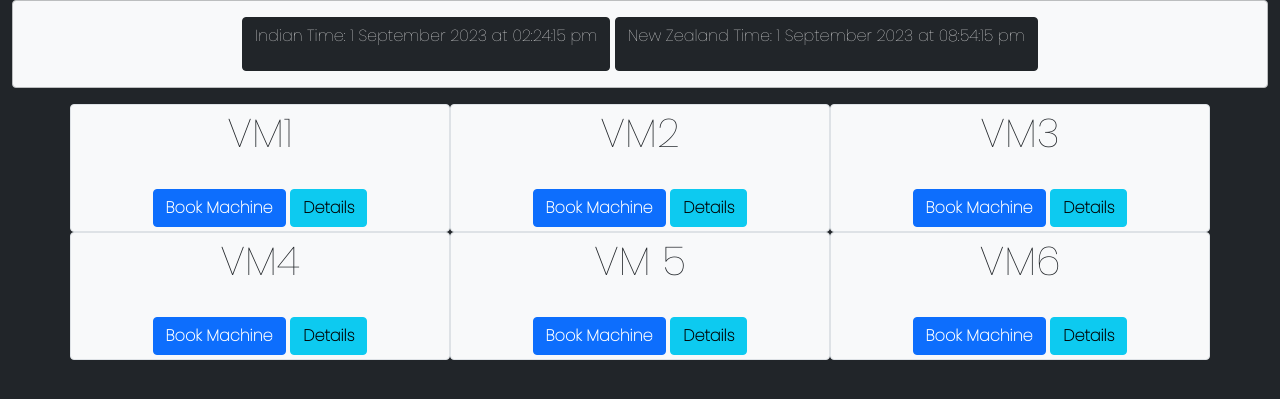
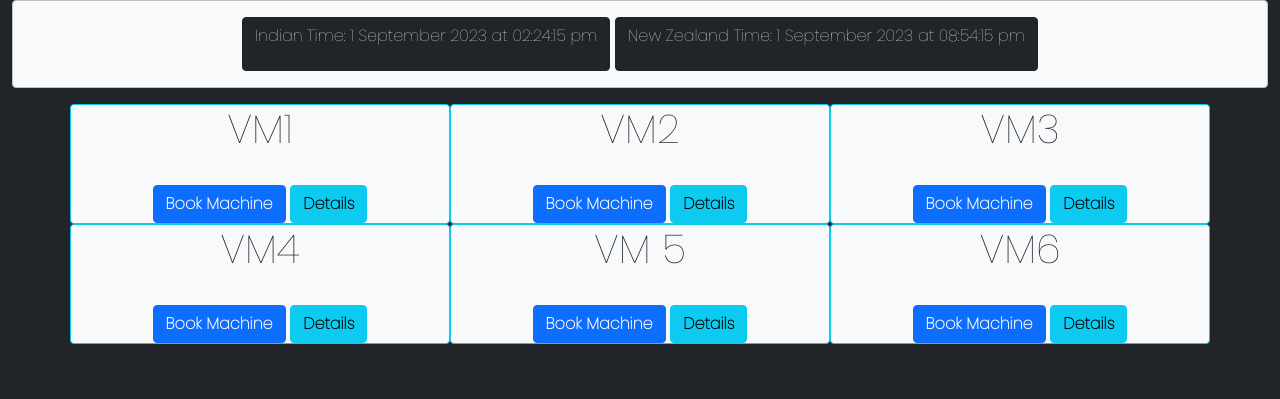
Before and after one commit to kartikeymahajan/machine_management, a Django app: page / in a window 1280 px wide. Shown: the part 58-457 px from the top of the page. Run offline with Django 4.2, Linux system fonts and the light colour scheme; a user stored in the database is signed in; data comes from the database, SQL or seed files in the repository; both versions use the stored data as it was after the commit.

Commit message:
Some changes

```diff
--- a/mysite/machines/templates/machines/machine_list.html
+++ b/mysite/machines/templates/machines/machine_list.html
@@ -80,7 +80,7 @@
   <div class="row row-cols-3">
          {% for machine in machines %}
 
-      <div class="col container p-1 border rounded bg-light text-center"> <h1>{{ machine.name }}</h1> </br>
+      <div class="col container  border rounded border-info bg-light text-center"> <h1>{{ machine.name }}</h1> </br>
       {% if machine.status %}
       <a href="{% url 'book_machine' machine.id %}" class="btn btn-primary" name="Active"><b>Book Machine</b></a>
       <a href="{% url 'machine_detail' machine.id %}" class="btn btn-info" name="Inactive"><b>Details</b></a>
```
Also changed, not shown: mysite/db.sqlite3.
